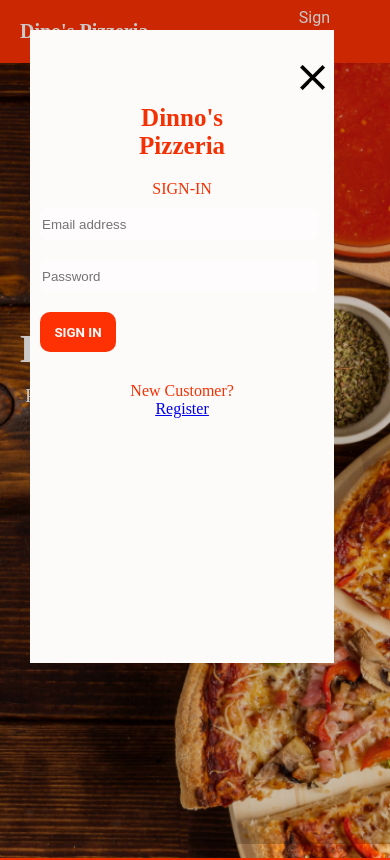
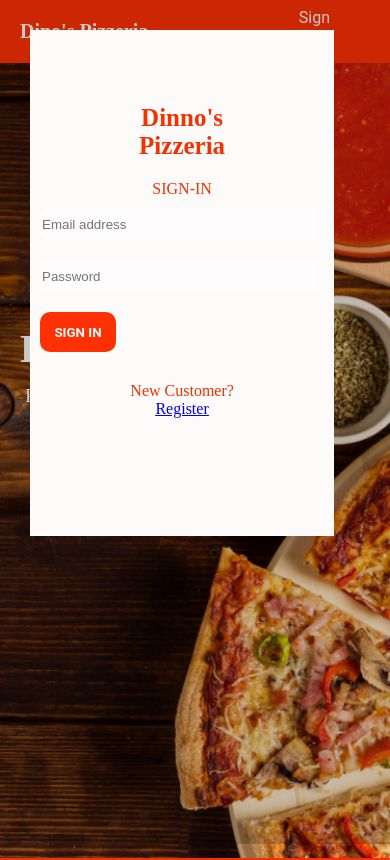
Before and after one commit to Brandon-Cottrell/Dino-s-pizzeria, a React (Create React App) app in the folder frontend/: page /signin in a window 390 px wide. Shown: the top 860 px of the page. Built offline with nearby package versions, Linux system fonts and the light colour scheme; no server answers.

Commit message:
frontend error

```diff
--- a/frontend/src/assets/style.css
+++ b/frontend/src/assets/style.css
@@ -480,13 +480,12 @@ Popup page
     width: 45vh;
   }
 }
-@media only screen and (max-width: 400px) {
+@media only screen and (max-width: 450px) {
   .popup .popup-inner {
     background-color: #fdfafa;
     color: #f43103;
     margin: 30px;
     position: fixed;
-    height: 75%;
     width: 78%;
   }
 }
--- a/frontend/src/containers/SignUp.jsx
+++ b/frontend/src/containers/SignUp.jsx
@@ -1,7 +1,7 @@
 import React, { useState } from "react";
 import { useDispatch } from "react-redux";
 import { signUp } from "../reducks/users/operations";
-import CrossX from "../assets/img/cross.png";
+// import CrossX from "../assets/img/cross.png";
 import Home from "../containers/Home";
 import { push } from "connected-react-router";
 
@@ -35,7 +35,7 @@ const SignUp = () => {
       <section class="popup">
         <div class="popup-inner">
           <span onClick={closeButton}>
-            <img src={CrossX} class="close" />
+            {/* <img src={CrossX} class="close" /> */}
           </span>
           <div class="input">
             <br />
--- a/frontend/src/containers/Signin.jsx
+++ b/frontend/src/containers/Signin.jsx
@@ -2,7 +2,7 @@ import React, { useState } from "react";
 import { useDispatch } from "react-redux";
 import { signIn } from "../reducks/users/operations";
 import Home from "../containers/Home";
-import CrossX from "../assets/img/cross.png";
+// import CrossX from "../assets/img/cross.png";
 import { push } from "connected-react-router";
 
 const Signin = () => {
@@ -34,7 +34,7 @@ const Signin = () => {
       <section class="popup">
         <div class="popup-inner">
           <span onClick={closeButton}>
-            <img src={CrossX} class="close" />
+            {/* <img src={CrossX} class="close" /> */}
           </span>
           <div class="input">
             <br />
```
